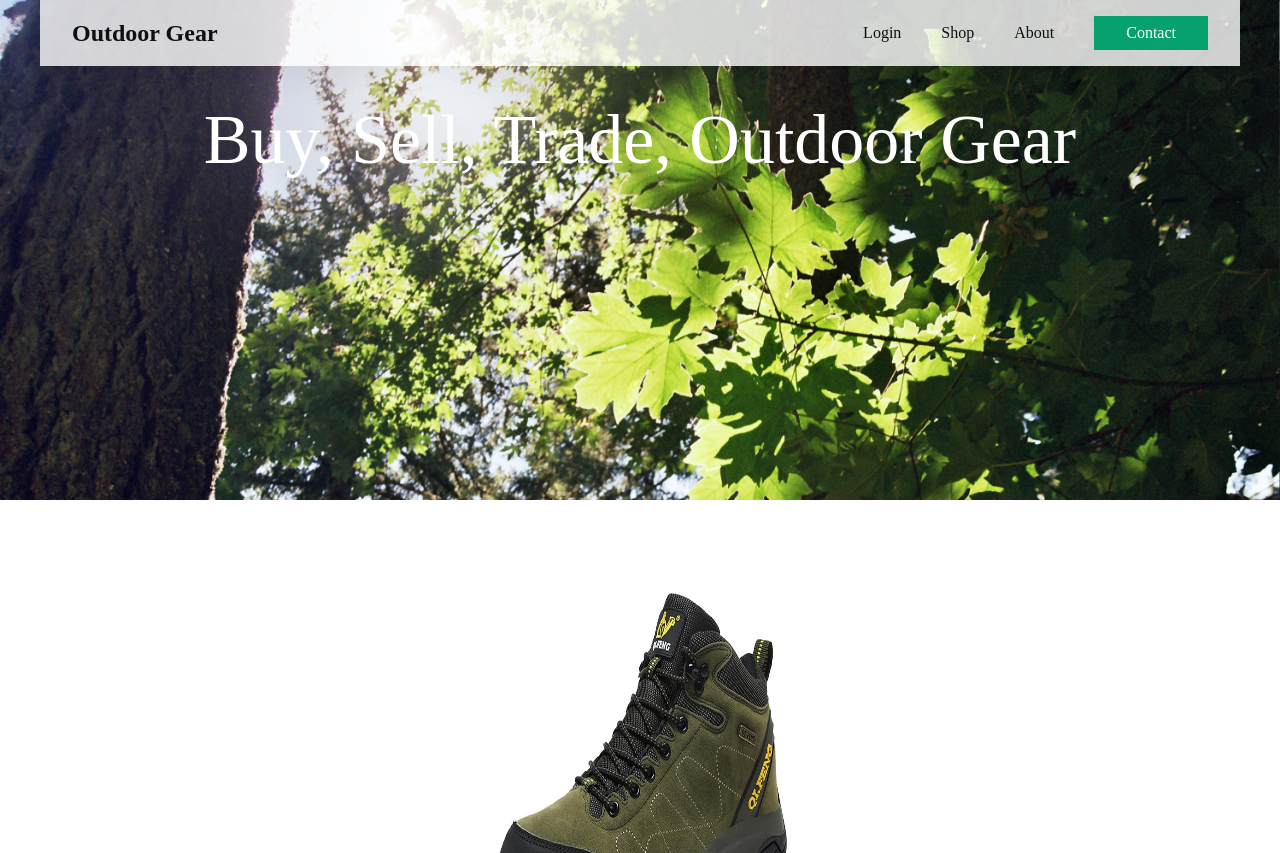
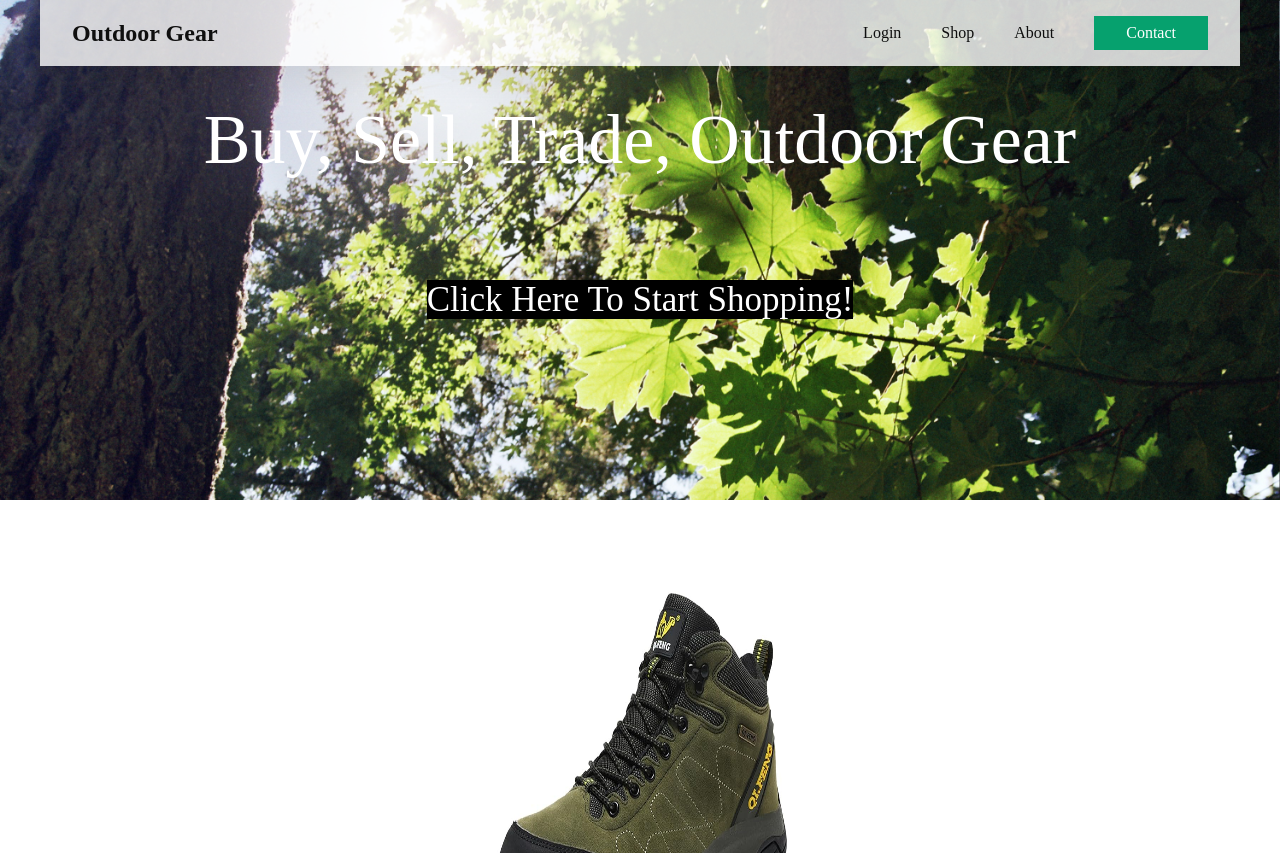
Before and after one commit to MatthewDun/Flask-OutdoorGear-Store, a Flask app: page / in a window 1280 px wide. Shown: the top 853 px of the page. Run offline with Flask 3, Linux system fonts and the light colour scheme.

Commit message:
added more to home

```diff
--- a/static/css/style.css
+++ b/static/css/style.css
@@ -87,6 +87,7 @@ nav .menu-items .Contact:hover {
     font-weight: 500;
     font-size: 35px;
     color: #FFFFFF;
+
 }
 
 h1 {
@@ -96,7 +97,7 @@ h1 {
 }
 
 .tree {
-    z-index: 2;
+    z-index: 1;
     height: 500px;
     overflow: hidden;
     position: absolute;
@@ -116,13 +117,20 @@ img {
 
 
 .search-bar {
-    padding: 00px 500px;
+    position: relative;
+    z-index: 3;
+    font-weight: 500;
     font-size: 35px;
-    margin: 0;
-    width: 100%
+    text-align: center;
+
+    a {
+        color: #FFFF;
+        background-color: #000000;
+    }
 
 }
 
 .next {
     text-align: center;
+    padding-bottom: 50px;
 }
--- a/templates/home.html
+++ b/templates/home.html
@@ -35,7 +35,7 @@
   </div>
 
   <div class="search-bar">
-    <input type="text" id="search">
+    <a href="/login">Click Here To Start Shopping!</a>
   </div>
 
   <script>
```
